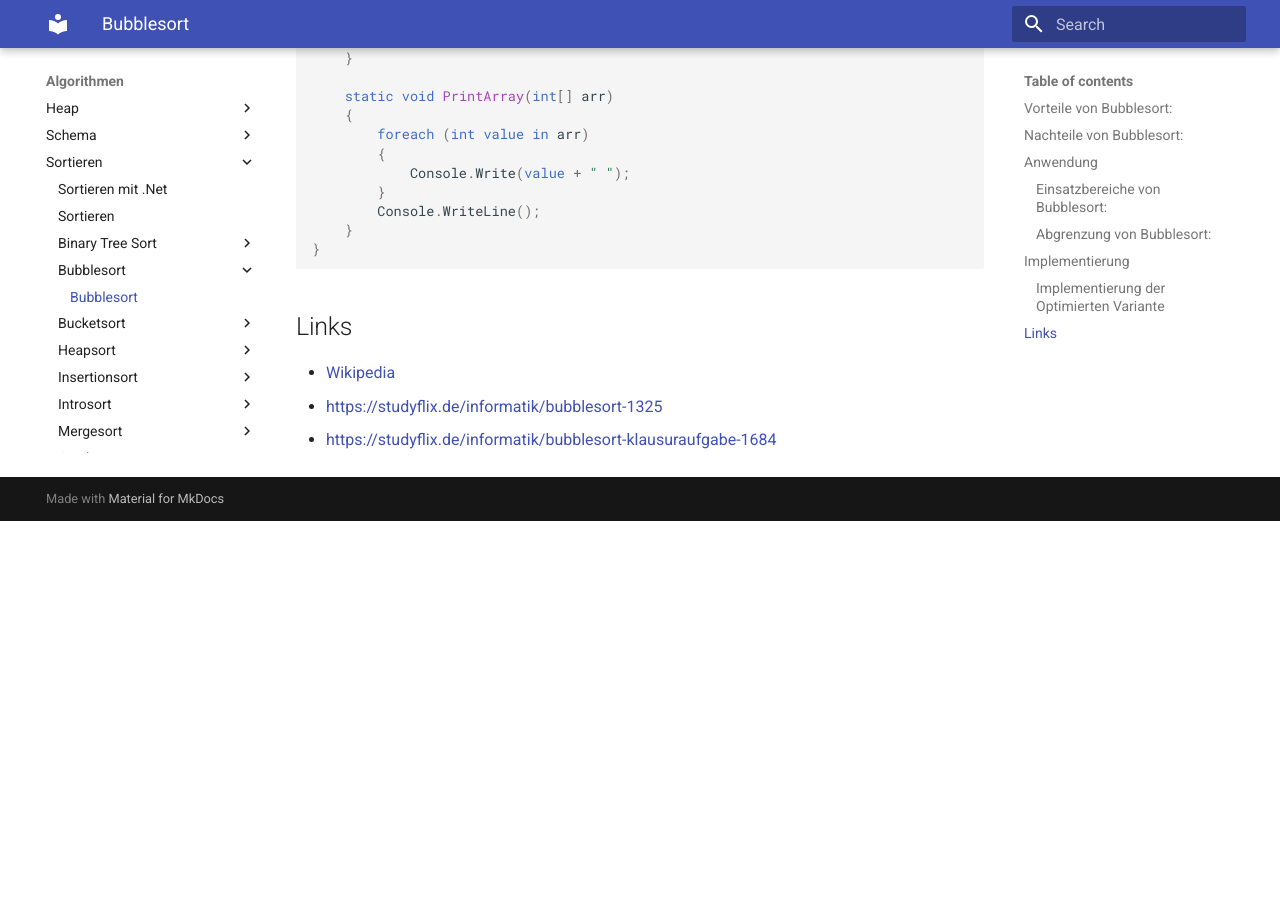
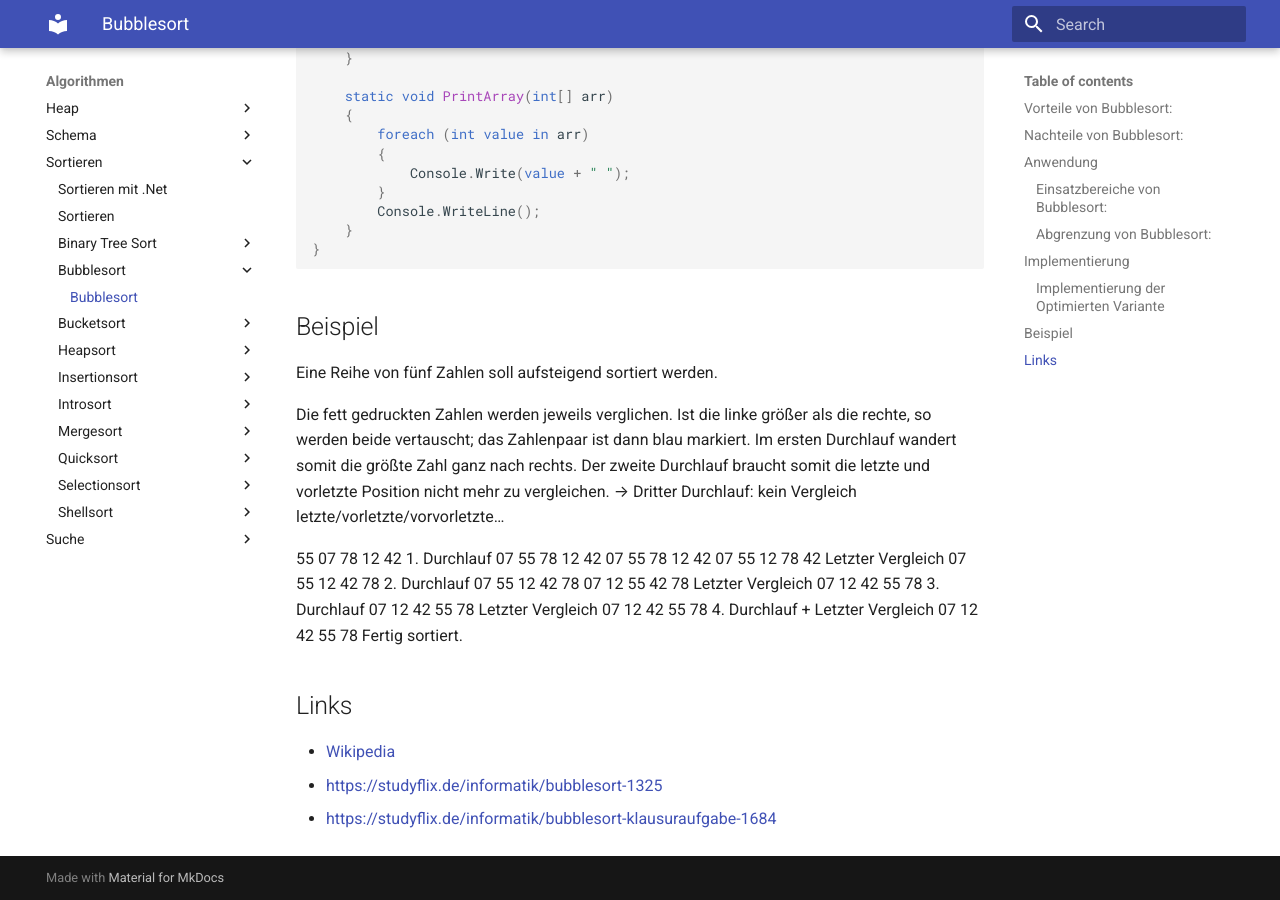
Before and after one commit to tsolenthaler/zbwAlgDs, an MkDocs documentation site: the page built from docs/algorithmen/sortieren/Bubblesort/Bubblesort.md, in a window 1280 px wide and 900 px high, scrolled down 4525 px. Built offline with MkDocs 1.6.1 and Material for MkDocs 9.7.7, drawn with Linux system fonts in a browser that asks for light colours; before the commit the page ends 5046 px from its top, so only the background shows below that.

Commit message:
add example for Bubble Sort algorithm to enhance understanding

````diff
--- a/docs/algorithmen/sortieren/Bubblesort/Bubblesort.md
+++ b/docs/algorithmen/sortieren/Bubblesort/Bubblesort.md
@@ -180,6 +180,24 @@
 }
 ```
 
+## Beispiel
+
+Eine Reihe von fünf Zahlen soll aufsteigend sortiert werden.
+
+Die fett gedruckten Zahlen werden jeweils verglichen. Ist die linke größer als die rechte, so werden beide vertauscht; das Zahlenpaar ist dann blau markiert. Im ersten Durchlauf wandert somit die größte Zahl ganz nach rechts. Der zweite Durchlauf braucht somit die letzte und vorletzte Position nicht mehr zu vergleichen. → Dritter Durchlauf: kein Vergleich letzte/vorletzte/vorvorletzte…
+
+55 07 78 12 42   1. Durchlauf
+07 55 78 12 42
+07 55 78 12 42
+07 55 12 78 42   Letzter Vergleich
+07 55 12 42 78   2. Durchlauf
+07 55 12 42 78
+07 12 55 42 78   Letzter Vergleich
+07 12 42 55 78   3. Durchlauf
+07 12 42 55 78   Letzter Vergleich
+07 12 42 55 78   4. Durchlauf + Letzter Vergleich
+07 12 42 55 78   Fertig sortiert.
+
 ## Links
 
 * [Wikipedia](https://de.wikipedia.org/wiki/Bubblesort)
````
